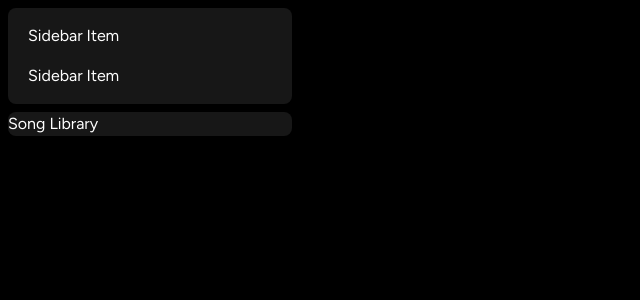
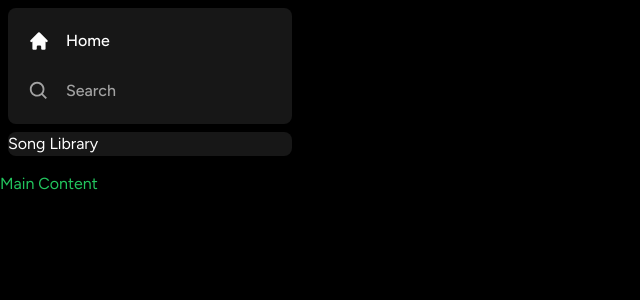
Before and after one commit to omkar785/spotifycclone, a Next.js app: page / in a window 1280 px wide. Shown: the top 300 px of the page, without its empty margins (0-640 px from the left). Built offline with nearby package versions, Linux system fonts and the light colour scheme.

Commit message:
to test on other pc

```diff
--- a/app/layout.tsx
+++ b/app/layout.tsx
@@ -20,7 +20,10 @@ export default function RootLayout({
       <body className={font.className}>
         <Sidebar>
           {children}
-      </Sidebar>
+
+        </Sidebar>
+
+
       </body>
     </html>
   );
--- a/components/Box.tsx
+++ b/components/Box.tsx
@@ -1,4 +1,3 @@
-import { FiTable } from "react-icons/fi";
 import { twMerge } from "tailwind-merge";
 
 interface BoxProps {
@@ -9,13 +8,14 @@ interface BoxProps {
 const Box: React.FC<BoxProps>=({
     children,
     className
-})=> {
+    })=> {
     return(
         <div
-        className={twMerge(`bg-neutral-900 rounded-lg h-Fit w-full`,className)}
+        className={twMerge("bg-neutral-900 rounded-lg h-fit w-full",className)}
         >
-            {children}
+        {children}
         </div>
     );
 }
+
 export default Box;
--- a/components/Sidebar.tsx
+++ b/components/Sidebar.tsx
@@ -20,13 +20,13 @@ const Sidebar: React.FC<SidebarProps>=({
         {
             icon: HiHome,
             label:'Home',
-            active:pathname !=='/search',
+            active: pathname !=='/search',
             href:'/',
         },
         {
             icon: BiSearch,
             label: 'Search',
-            active:pathname ==='/search',
+            active: pathname ==='/search',
             href:'/search',
         }
     ],[pathname]);
@@ -34,14 +34,16 @@ const Sidebar: React.FC<SidebarProps>=({
     return (
         <div className="flex-h-full">
             <div
-            className="hidden
+            className="
+            hidden
             md:flex
             flex-col
             gap-y-2
             bg-black
             h-full
             w-[300px]
-             p-2 "
+            p-2
+            "
             >
                 <Box>
                     <div className="flex
@@ -61,7 +63,9 @@ const Sidebar: React.FC<SidebarProps>=({
                     Song Library
                 </Box>
             </div>
-
+            <main className="h-full flex-1 overflow-y-auto py-2">
+                {children}
+            </main>
         </div>
     );
 }
--- a/components/SidebarItem.tsx
+++ b/components/SidebarItem.tsx
@@ -1,8 +1,44 @@
-const SidebarItem=()=> {
+import Link from "next/link";
+import { IconType } from "react-icons";
+import { twMerge } from "tailwind-merge";
+
+interface SidebarItemProps {
+    icon: IconType;
+    label: string;
+    active?: boolean;
+    href: string;
+}
+
+const SidebarItem:React.FC<SidebarItemProps>=(
+    {
+        icon:Icon,
+        label,
+        active,
+        href
+    }
+)=> {
     return (
-        <div>
-        Sidebar Item
-        </div>
+        <Link href={href} className={twMerge(`flex
+        flex-row
+        h-auto
+        items-center
+        w-full
+        gap-x-4
+        text-md
+        font-medium
+        cursor-pointer
+        hover:text-white
+        transition
+        text-neutral-400
+        py-1
+        `,
+        active && "text-white")
+        }>
+        <Icon size={26 } />
+        <p className="truncate w-full">{label}</p>
+        </Link>
+
+
     );
 }
 
```
Lines whose indentation alone changed are shown as unchanged.
